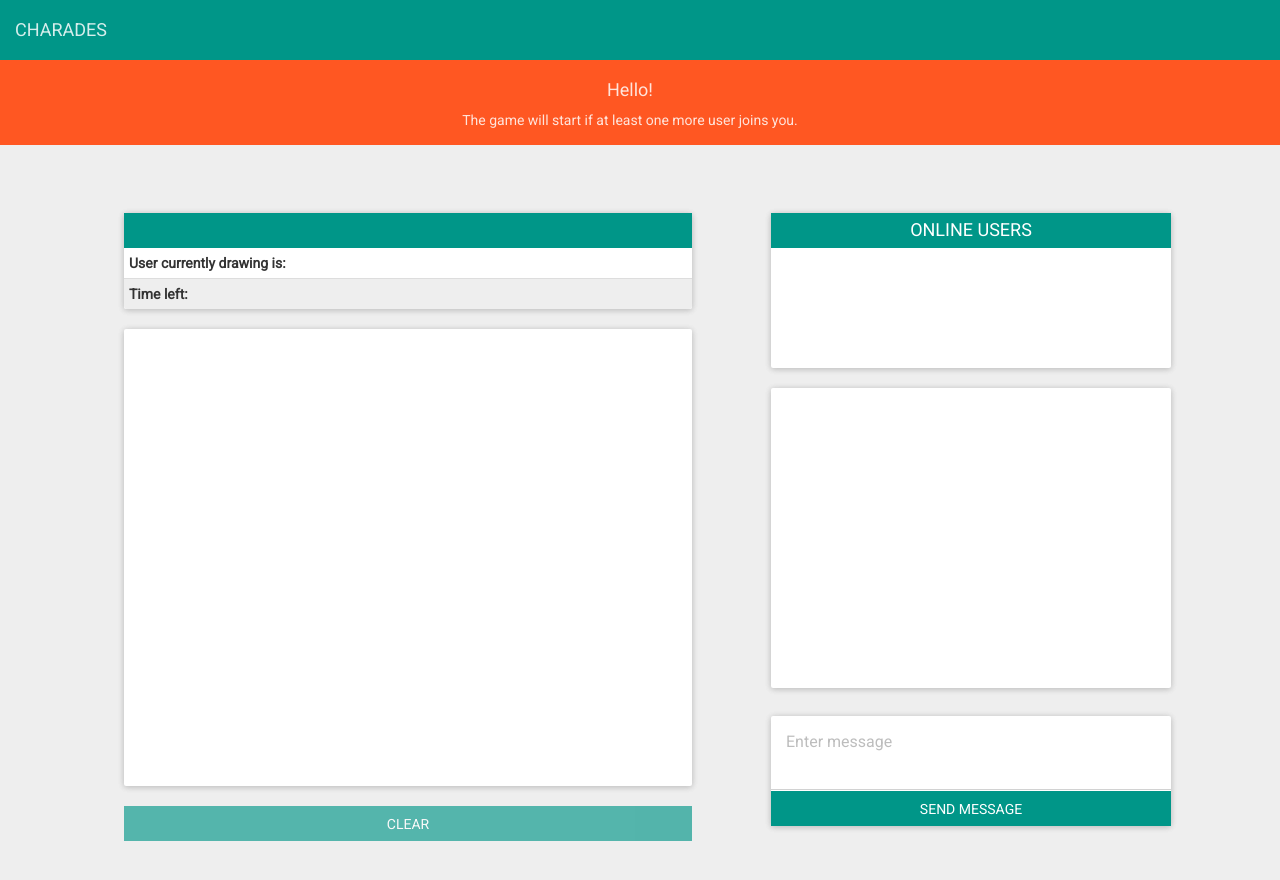
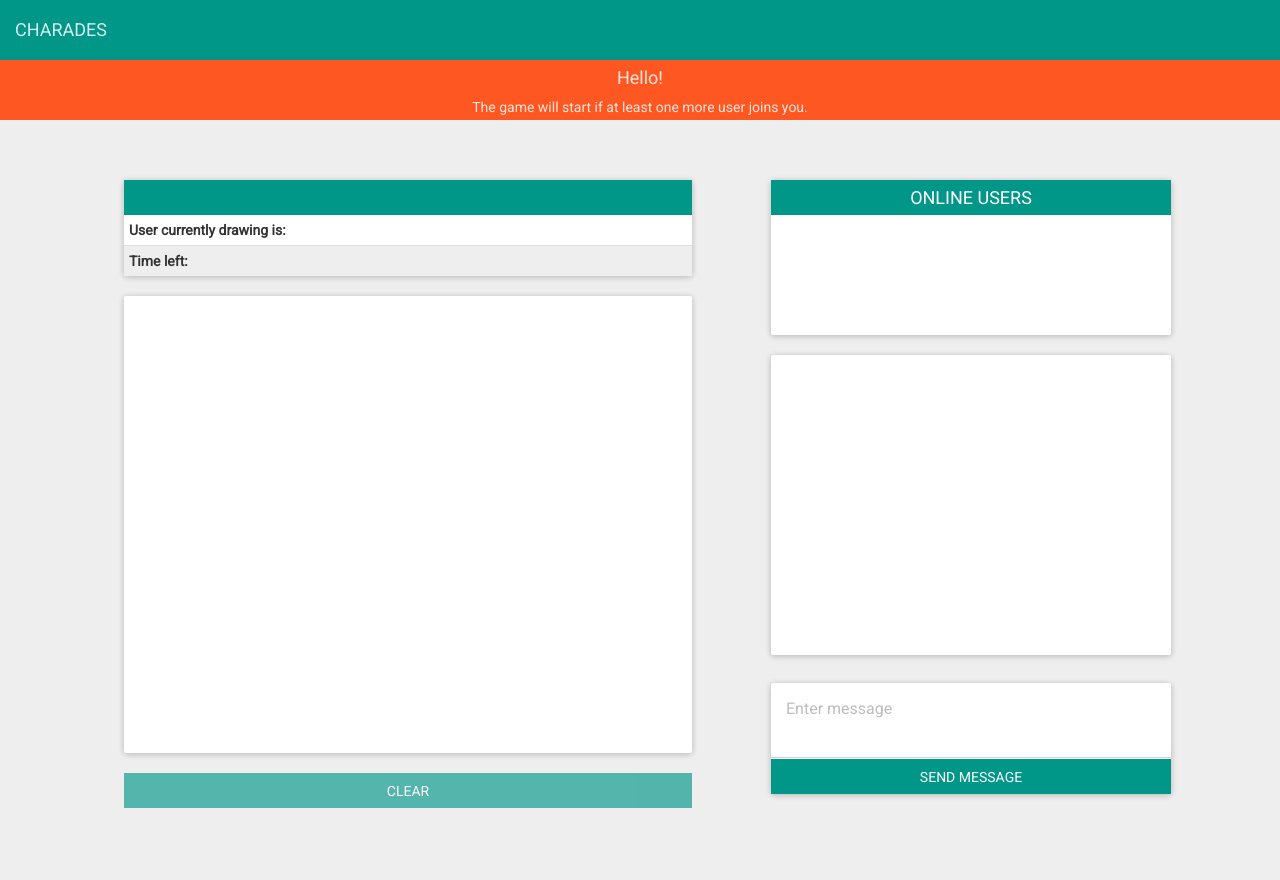
Before and after one commit to rafalkolasinski/charades, a website: page public/index.html in a window 1280 px wide. Both pictures are taken after typing "Sample" into the empty fields and a click on the input "Login". Drawn offline with nearby package versions, Linux system fonts and the light colour scheme; no server answers.

Commit message:
More positioning changes of alert-bars

```diff
--- a/public/css/main.css
+++ b/public/css/main.css
@@ -5,6 +5,8 @@ body {
 
 #page-wrapper {
 	display: none;
+    margin-top: 120px;
+    padding: 0;
 }
 
 #user-login-area {
@@ -14,10 +16,43 @@ body {
     align-items: center;
 }
 
+#waiting-alert {
+    position: absolute;
+    top: 60px;
+    height: 60px;
+    display: -webkit-box;
+    display: -webkit-flex;
+    display: -ms-flexbox;
+    display: flex;
+    -webkit-box-pack: center;
+    -webkit-justify-content: center;
+    -ms-flex-pack: center;
+    justify-content: center;
+    -webkit-box-align: center;
+    -webkit-align-items: center;
+    -ms-flex-align: center;
+    align-items: center;
+    flex-direction: column;
+    -webkit-flex-direction: column;
+    -ms-flex-direction: column;
+    margin: 0;
+    padding: 0;
+}
+
 #charade-guessed-alert,
-#turn-over-alert,
-#waiting-alert {
-    position: inherit;
+#turn-over-alert {
+    line-height: 60px;
+    position: absolute;
+    top: 60px;
+    height: 60px;
+    margin: 0;
+    padding: 0;
+}
+
+.alert-dismissible .close {
+    margin-right: 5px;
+    top: 0;
+    right: 0;
 }
 
 .navbar-main {
```
